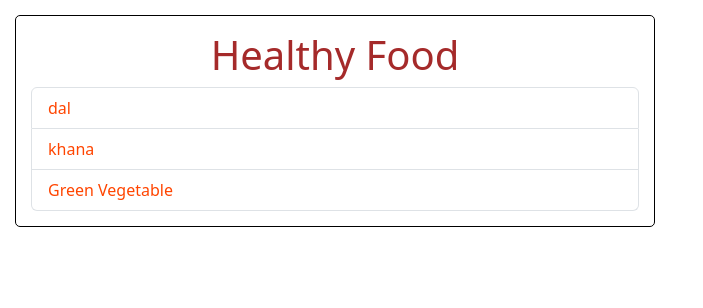
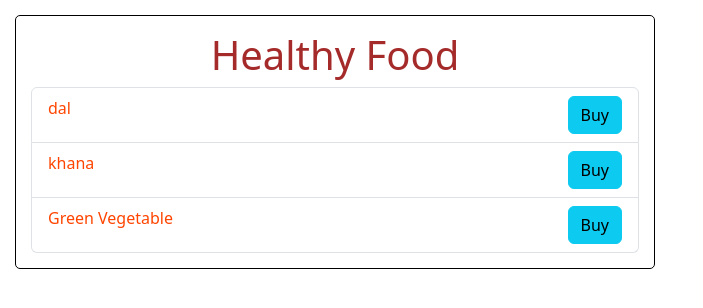
Before and after one commit to arpitjain1122/kgcodingbyprashant, a React (Create React App) app: page / in a window 1280 px wide. Shown: the top 308 px of the page, without its empty margins (0-703 px from the left). Built offline with nearby package versions, Linux system fonts and the light colour scheme.

Commit message:
handleBuyButtonClicked event handling

```diff
--- a/src/App.js
+++ b/src/App.js
@@ -11,11 +11,13 @@
   let fooditems = ["dal", "khana", "Green Vegetable"];
 
   return (
+    <>
     <Container>
       <h1 className="food-heading">Healthy Food</h1>
       <ErrorMessage items={fooditems}></ErrorMessage>
       <FoodItems items={fooditems}></FoodItems>
     </Container>
+    </>
   );
 }
 
--- a/src/components/Items.js
+++ b/src/components/Items.js
@@ -6,9 +6,26 @@
   // type - array destructuring
   //let {fooditem} = props;
 
+  // creating a seperate function for button click and event handling. event ka kaam hota hai har cheez ko detail mein batana
+  const handleBuyButtonClicked= (event) => {
+    console.log(event);
+    console.log(`${fooditem} being bought`);
+
+  }
+
   return (
     // fooditem ko uthaya props ke andar aur as an argument le liya
-    <li className={`${styles["kg-item"]} list-group-item`}><span className={styles["kg-span"]}>{fooditem}</span></li>
+    <li className={`${styles["kg-item"]} list-group-item`}>
+      <span className={styles["kg-span"]}>{fooditem}</span>
+      <button
+        className={`${styles.button} btn btn-info`}
+        //onClick={() => console.log(`item ${fooditem}  being bought`)} //onClick button yaha pr hamne button ko uske food se map kr diya hai hai.
+        // second way
+        onClick={(event) => handleBuyButtonClicked(event)}
+      >
+        Buy
+      </button>
+    </li>
   );
 };
 
```
Also changed, not shown: src/components/Container.module.css (line endings or trailing spaces), src/components/Item.module.css (line endings or trailing spaces).
